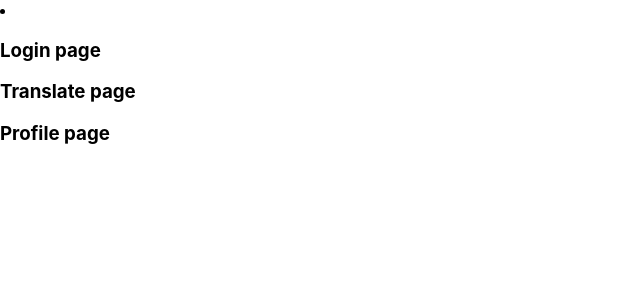
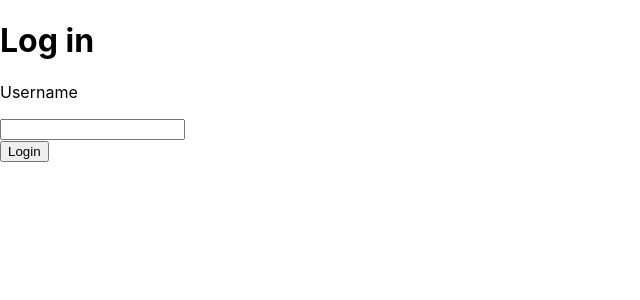
Before and after one commit to omareltokhy/LostInTranslation, a React (Create React App) app: page /translate in a window 1280 px wide. Shown: the top 300 px of the page, without its empty margins (0-640 px from the left). Built offline with nearby package versions, Linux system fonts and the light colour scheme.

Commit message:
feat: basis for login functionality and user checks when navigating to components

```diff
--- a/src/App.js
+++ b/src/App.js
@@ -1,38 +1,47 @@
-import logo from './logo.svg';
+//import logo from './logo.svg';
 import './App.css';
+import React, {useState} from 'react';
 import {
   BrowserRouter,
   Switch,
   Route,
   NavLink
 } from "react-router-dom";
-import Login from './components/Login'
-import Translate from './components/Translate'
-import Profile from './components/Profile'
+import Login from './components/Login';
+import Translate from './components/Translate';
+import Profile from './components/Profile';
 
 function App() {
+  const [token, setToken] = useState();
+
+  if(!token) {
+    return <Login setToken={setToken} />
+  }
+
   return (
+    <div className="App">
+      <h1>APPLICATION</h1>
       <BrowserRouter>
         <nav>
           <li>
-          <NavLink to="/login" />
+            <NavLink to="/" />
             <NavLink to="/translate" />
             <NavLink to="/profile" />
           </li>
         </nav>
         <main>
           <Switch>
-          <Route path="/" component={ Login } />
+            <Route path="/" exact component={ Login } />
           </Switch>
           <Switch>
             <Route path="/translate" component={ Translate } />
           </Switch>
           <Switch>
-          <Route path="/translate" component={ Profile } />
+            <Route path="/profile" component={ Profile } />
           </Switch>
         </main>
       </BrowserRouter>
-
+    </div>
   );
 }
 
--- a/src/api/LoginAPI.js
+++ b/src/api/LoginAPI.js
@@ -11,11 +11,8 @@ const requestOptions = {
 
 export const LoginAPI = {
     login(credentials) {
-        return fetch('https://super-trivia-api.herokuapp.com/translations', {
+        return fetch(apiURL, {
             method: 'POST',
-            headers: {
-                'Content-Type': 'application/json'
-            },
             body: JSON.stringify(credentials)
         }).then(async response => {
             if (!response.ok) {
--- a/src/components/Login.jsx
+++ b/src/components/Login.jsx
@@ -1,7 +1,35 @@
+import React, { useEffect } from 'react'
+import { useUser } from '../context/UserContext'
+import { useHistory } from 'react-router-dom'
+
 function Login() {
-	return (
-		<h3>Login page</h3>
-	)
+	const { user, setUser } = useUser()
+  const history = useHistory()
+
+  const handleLoginClick = () => {
+    console.log(user)
+  }
+
+  useEffect(() => {
+    if (user !== '') {
+      history.push('/translate')
+    }
+  }, [ user ])
+
+  return(
+    <div className="login">
+      <h1>Log in</h1>
+      <form>
+        <label>
+          <p>Username</p>
+            <input type="text" onChange={e => setUser(e.target.value)}/>
+        </label>
+        <div>
+          <button onClick= { handleLoginClick }>Login</button>
+        </div>
+      </form>
+    </div>
+  )
 }
 
 export default Login
--- a/src/components/Profile.jsx
+++ b/src/components/Profile.jsx
@@ -1,7 +1,10 @@
+import withUser from '../hoc/withUser';
+
+
 function Profile() {
 	return (
 		<h3>Profile page</h3>
 	)
 }
 
-export default Profile
+export default withUser(Profile)
--- a/src/components/Translate.jsx
+++ b/src/components/Translate.jsx
@@ -1,7 +1,10 @@
+import React from 'react';
+import withUser from '../hoc/withUser';
+
 function Translate() {
 	return (
 		<h3>Translate page</h3>
 	)
 }
 
-export default Translate
+export default withUser(Translate)
--- /dev/null
+++ b/src/context/UserContext.jsx
@@ -0,0 +1,19 @@
+import React, { createContext, useContext, useState } from 'react';
+
+const UserContext = createContext(null)
+
+export const useUser = () => {
+	return useContext(UserContext)
+}
+
+const UserProvider = ({ children }) => {
+	const [ user, setUser ] = useState('')
+
+	return (
+		<UserContext.Provider value={{ user, setUser }}>
+			{ children }
+		</UserContext.Provider>
+	)
+}
+
+export default UserProvider
--- /dev/null
+++ b/src/hoc/withUser.jsx
@@ -0,0 +1,15 @@
+import React from 'react'
+import { useUser } from '../context/UserContext'
+import { Redirect } from 'react-router-dom'
+
+const withUser = Component => props => {
+	const { user } = useUser()
+
+	if (user !== '') {
+		return <Component {...props} />
+	} else {
+		return <Redirect to='/' />
+	}
+}
+
+export default withUser
--- a/src/index.js
+++ b/src/index.js
@@ -3,10 +3,16 @@ import ReactDOM from 'react-dom';
 import './index.css';
 import App from './App';
 import reportWebVitals from './reportWebVitals';
+import { BrowserRouter } from "react-router-dom";
+import UserProvider from './context/UserContext';
 
 ReactDOM.render(
   <React.StrictMode>
-    <App />
+    <BrowserRouter>
+      <UserProvider>
+        <App />
+      </UserProvider>
+    </BrowserRouter>
   </React.StrictMode>,
   document.getElementById('root')
 );
```
Also changed, not shown: 1 other file (tests, documents, lock files or other folders). Lines whose indentation alone changed are shown as unchanged.
